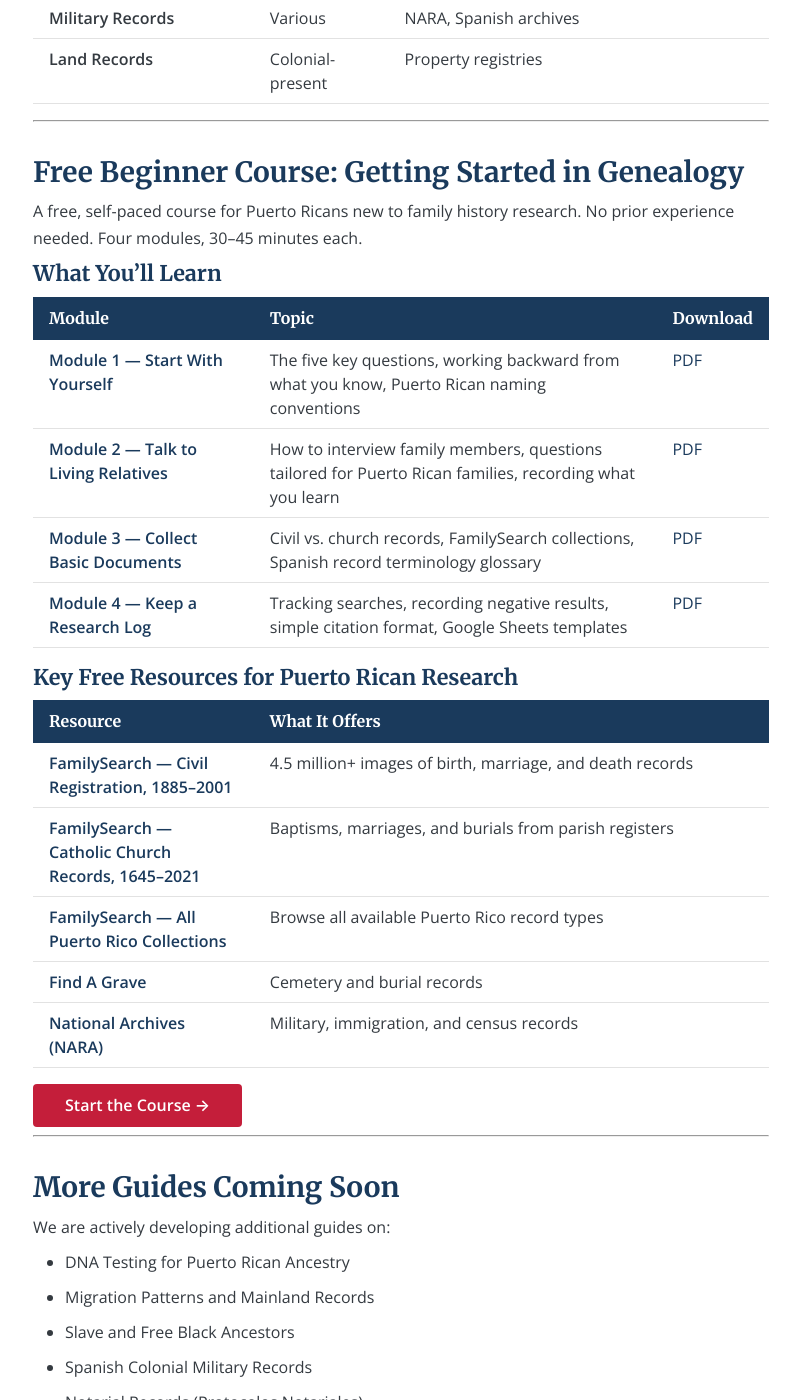
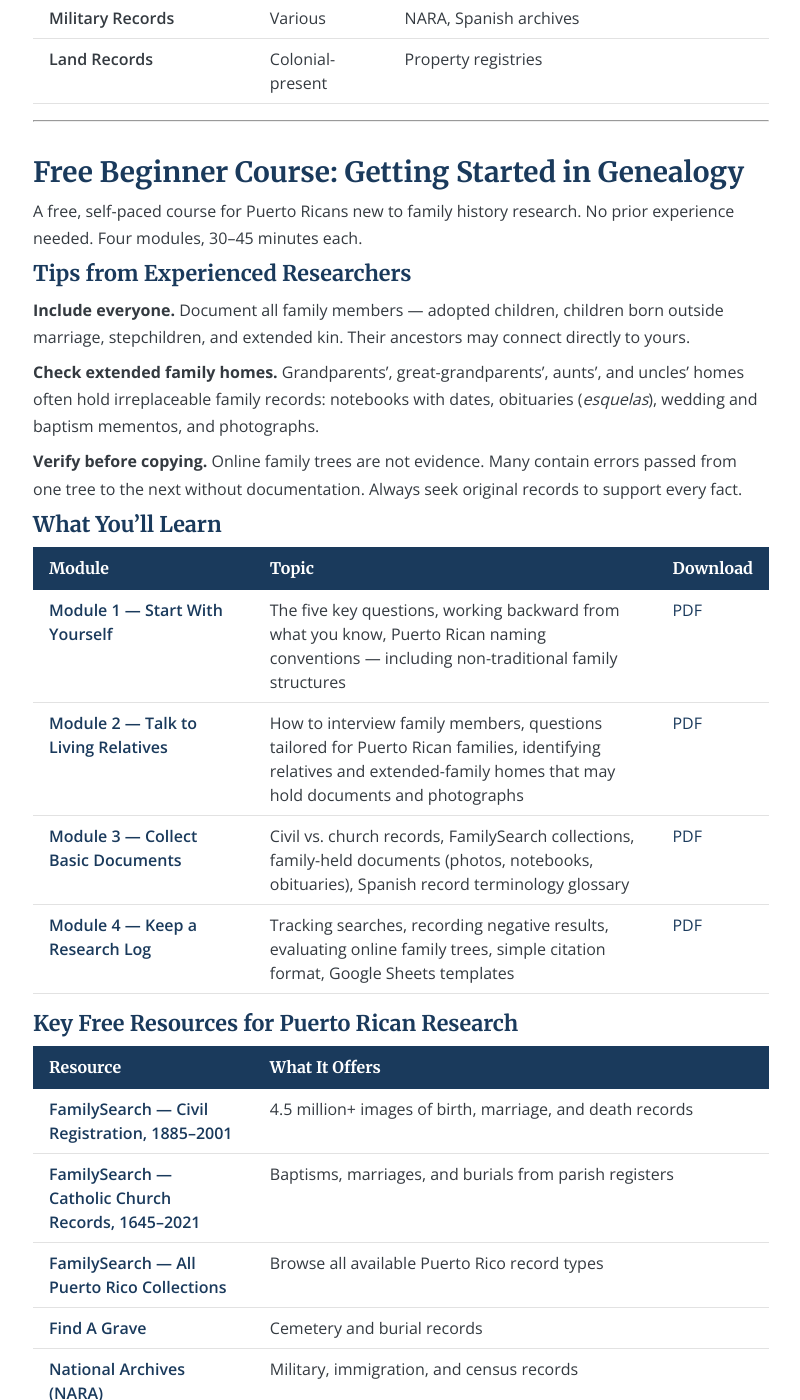
Before and after one commit to SylviaVargas/puertoricangenealogygroup, a Jekyll site: the page built from research-guides.md, in a window 1280 px wide and 1400 px high, scrolled down 3033 px. Shown: the whole window, without its empty margins (239-1039 px from the left). Built offline with Jekyll 4.4.1, drawn with Linux system fonts in a browser that asks for light colours.

Commit message:
Updates from Facebook feedback.

```diff
--- a/research-guides.md
+++ b/research-guides.md
@@ -144,14 +144,22 @@ Puerto Rican naming conventions follow Spanish tradition:
 
 A free, self-paced course for Puerto Ricans new to family history research. No prior experience needed. Four modules, 30–45 minutes each.
 
+### Tips from Experienced Researchers
+
+> **Include everyone.** Document all family members — adopted children, children born outside marriage, stepchildren, and extended kin. Their ancestors may connect directly to yours.
+>
+> **Check extended family homes.** Grandparents', great-grandparents', aunts', and uncles' homes often hold irreplaceable family records: notebooks with dates, obituaries (*esquelas*), wedding and baptism mementos, and photographs.
+>
+> **Verify before copying.** Online family trees are not evidence. Many contain errors passed from one tree to the next without documentation. Always seek original records to support every fact.
+
 ### What You'll Learn
 
 | Module | Topic | Download |
 |--------|-------|----------|
-| [Module 1 — Start With Yourself](/research-guides/getting-started-module-1/) | The five key questions, working backward from what you know, Puerto Rican naming conventions | [PDF](/assets/pdfs/getting-started/Module_1_Start_With_Yourself.pdf){:target="_blank"} |
-| [Module 2 — Talk to Living Relatives](/research-guides/getting-started-module-2/) | How to interview family members, questions tailored for Puerto Rican families, recording what you learn | [PDF](/assets/pdfs/getting-started/Module_2_Talk_to_Living_Relatives.pdf){:target="_blank"} |
-| [Module 3 — Collect Basic Documents](/research-guides/getting-started-module-3/) | Civil vs. church records, FamilySearch collections, Spanish record terminology glossary | [PDF](/assets/pdfs/getting-started/Module_3_Collect_Basic_Documents.pdf){:target="_blank"} |
-| [Module 4 — Keep a Research Log](/research-guides/getting-started-module-4/) | Tracking searches, recording negative results, simple citation format, Google Sheets templates | [PDF](/assets/pdfs/getting-started/Module_4_Keep_a_Research_Log.pdf){:target="_blank"} |
+| [Module 1 — Start With Yourself](/research-guides/getting-started-module-1/) | The five key questions, working backward from what you know, Puerto Rican naming conventions — including non-traditional family structures | [PDF](/assets/pdfs/getting-started/Module_1_Start_With_Yourself.pdf){:target="_blank"} |
+| [Module 2 — Talk to Living Relatives](/research-guides/getting-started-module-2/) | How to interview family members, questions tailored for Puerto Rican families, identifying relatives and extended-family homes that may hold documents and photographs | [PDF](/assets/pdfs/getting-started/Module_2_Talk_to_Living_Relatives.pdf){:target="_blank"} |
+| [Module 3 — Collect Basic Documents](/research-guides/getting-started-module-3/) | Civil vs. church records, FamilySearch collections, family-held documents (photos, notebooks, obituaries), Spanish record terminology glossary | [PDF](/assets/pdfs/getting-started/Module_3_Collect_Basic_Documents.pdf){:target="_blank"} |
+| [Module 4 — Keep a Research Log](/research-guides/getting-started-module-4/) | Tracking searches, recording negative results, evaluating online family trees, simple citation format, Google Sheets templates | [PDF](/assets/pdfs/getting-started/Module_4_Keep_a_Research_Log.pdf){:target="_blank"} |
 
 ### Key Free Resources for Puerto Rican Research
 
```
Also changed, not shown: es/guias-investigacion.md (+12 -4 lines).
